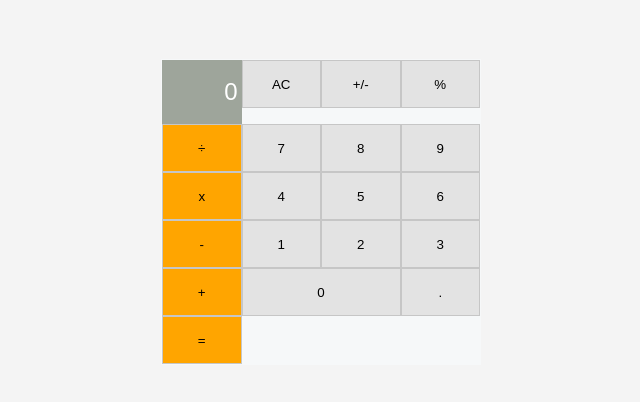
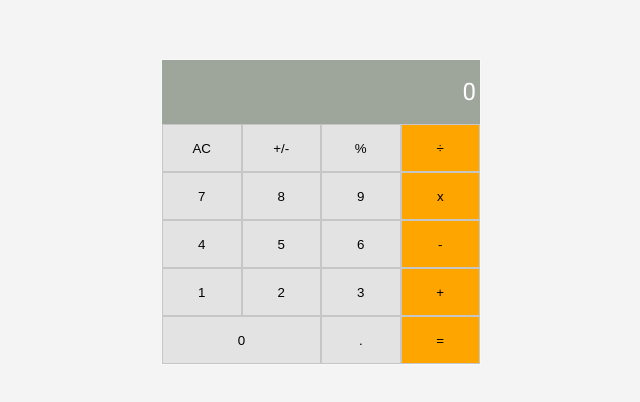
Before and after one commit to akezeth/math-magicians, a React (Create React App) app: page / in a window 1280 px wide. Shown: the part 188-590 px from the top of the page, without its empty margins (319-959 px from the left). Built offline with nearby package versions, Linux system fonts and the light colour scheme.

Commit message:
Adjust style

```diff
--- a/src/index.css
+++ b/src/index.css
@@ -4,7 +4,6 @@
   box-sizing: border-box;
   margin: 0;
   padding: 0;
-  font-family: sans-serif;
 }
 
 body {
@@ -22,6 +21,11 @@ body {
   border: 0.5px solid #f6f8f9;
 }
 
+.buttons {
+  display: grid;
+  grid-template-columns: repeat(4, 1fr);
+}
+
 .screen {
   height: 4rem;
   background-color: #9ea59b;
@@ -31,11 +35,7 @@ body {
   justify-content: end;
   padding: 0.25rem;
   font-size: 1.5rem;
-}
-
-.buttons {
-  display: grid;
-  grid-template-columns: repeat(4, 1fr);
+  grid-column: span 4;
 }
 
 .span-two {
@@ -59,3 +59,7 @@ body {
 .orange {
   background-color: #ffa500;
 }
+
+.btn:hover {
+  border: 1.5px dotted #868181;
+}
```
